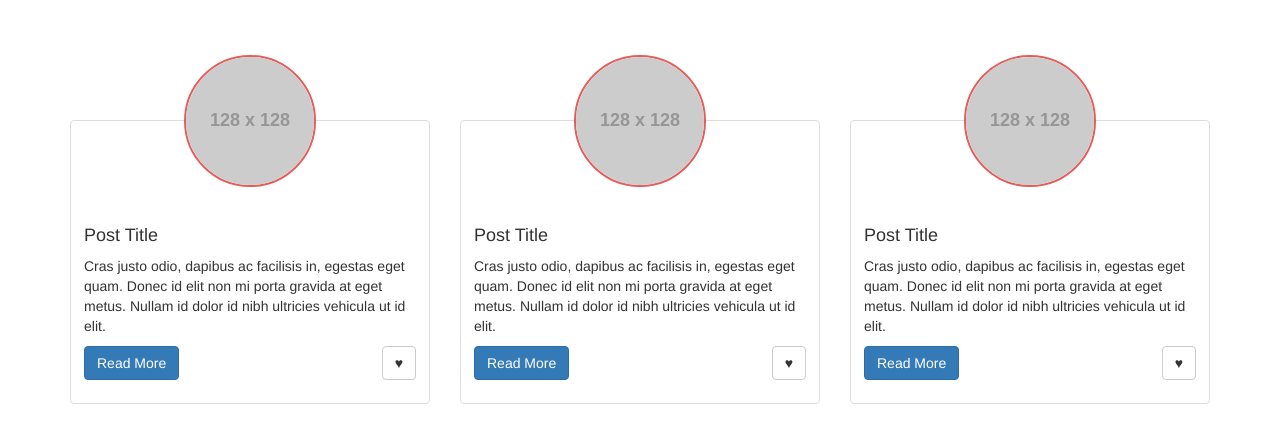
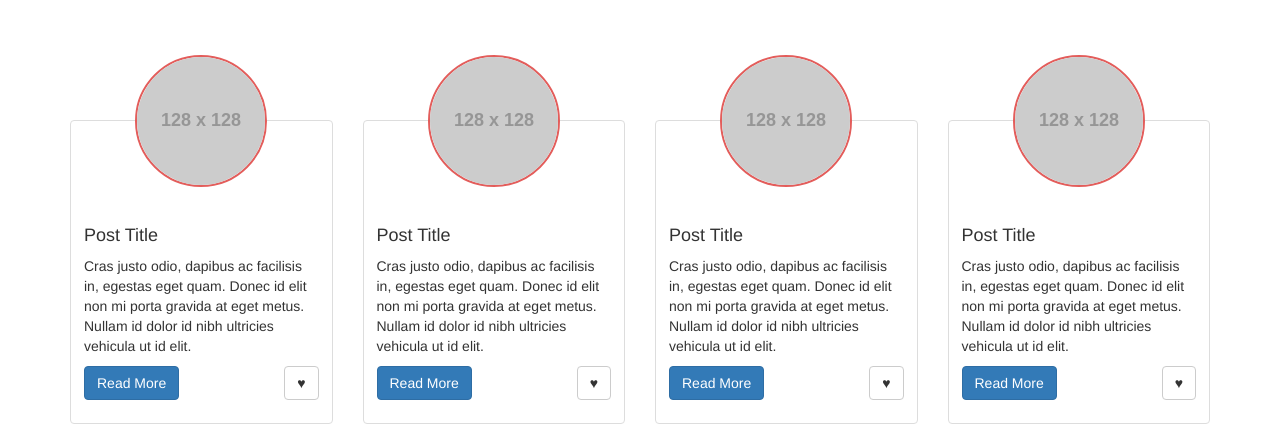
Before and after one commit to BjarkeH/sportii.one, a PHP site: page / in a window 1280 px wide. Shown: the part 681-1125 px from the top of the page. Before the commit the page ends 1085 px from the top, so only its background shows below. Run offline with PHP 8.4, Linux system fonts and the light colour scheme; grey boxes labelled with a size stand in for pictures from a placeholder-image service; some libraries are stand-ins or nearby versions.

Commit message:
changes in layout to index.php

```diff
--- a/app/index.php
+++ b/app/index.php
@@ -60,7 +60,7 @@ include_once 'includes/header.php';
     <div class="col-sm-12">
       <!-- <h3>Mød nogle af vores engagerede trænere</h3> -->
     </div>
-    <div class="col-sm-4">
+    <div class="col-sm-3">
       <div class="thumbnail trainer">
         <img style="margin: 0 auto; max-width: 100%" src="http://placehold.it/128x128" alt="">
         <div class="caption">
@@ -73,7 +73,7 @@ include_once 'includes/header.php';
         </div>
       </div>
     </div>
-    <div class="col-sm-4">
+    <div class="col-sm-3">
       <div class="thumbnail trainer">
         <img style="margin: 0 auto; max-width: 100%" src="http://placehold.it/128x128" alt="">
         <div class="caption">
@@ -86,7 +86,7 @@ include_once 'includes/header.php';
         </div>
       </div>
     </div>
-    <div class="col-sm-4">
+    <div class="col-sm-3">
       <div class="thumbnail trainer">
         <img style="margin: 0 auto; max-width: 100%" src="http://placehold.it/128x128" alt="">
         <div class="caption">
@@ -99,7 +99,7 @@ include_once 'includes/header.php';
         </div>
       </div>
     </div>
-    <!-- <div class="col-sm-3">
+    <div class="col-sm-3">
       <div class="thumbnail trainer">
         <img style="margin: 0 auto; max-width: 100%" src="http://placehold.it/128x128" alt="">
         <div class="caption">
@@ -111,7 +111,7 @@ include_once 'includes/header.php';
           </p>
         </div>
       </div>
-    </div> -->
+    </div>
   </div>
 </div>
 
```
Also changed, not shown: src/templates/index.php (+5 -5 lines).
